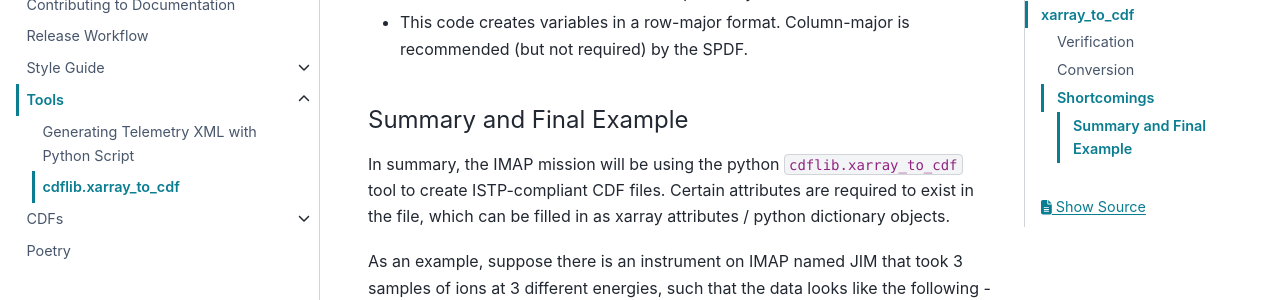
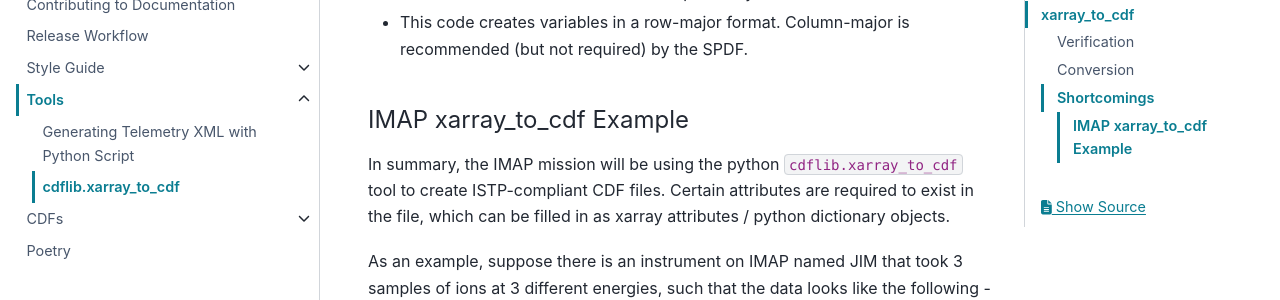
Before and after one commit to IMAP-Science-Operations-Center/imap_processing, a Sphinx documentation site: the page built from docs/source/development/tools/xarray_to_cdf.rst, in a window 1280 px wide and 900 px high, scrolled down 2764 px. Shown: the part 155-455 px from the top of the window. Built offline with Sphinx 7.4.7 and the PyData theme 0.15.4, drawn with Linux system fonts in a browser that asks for light colours.

Commit message:
Adding more links to different sections

```diff
--- a/docs/source/development/CDFs/cdf_requirements.rst
+++ b/docs/source/development/CDFs/cdf_requirements.rst
@@ -5,6 +5,8 @@
 The following page describes the necessary contents inside of a CDF file generated for the IMAP mission.
 
 For a more general introduction to CDF files, see :ref:`CDF Introduction`.
+
+For sample code that will generate a file that matches the below guidelines, see :ref:`IMAP xarray_to_cdf Example`
 
 ******************************
 Global Attributes
@@ -15,7 +17,6 @@
 Global attributes that have been identified for use with IMAP data products are listed below. Additional Global attributes can be defined but they must start with a letter and can otherwise contain letters, numbers and the underscore character (no other special characters allowed). Note that CDF attributes are case-sensitive and must exactly follow what is shown here.
 
 ISTP Compliant Global Attributes are listed here: `https://spdf.gsfc.nasa.gov/istp_guide/gattributes.html <https://spdf.gsfc.nasa.gov/istp_guide/gattributes.html>`_, and notes about how they are used on IMAP are below -
-
 
 Data_type
 ==========
--- a/docs/source/development/tools/xarray_to_cdf.rst
+++ b/docs/source/development/tools/xarray_to_cdf.rst
@@ -78,9 +78,9 @@
 * This function does not put the "Epoch" variable as the first thing in the file, which was recommended (but not required) by the SPDF
 * This code creates variables in a row-major format.  Column-major is recommended (but not required) by the SPDF.
 
-******************************
-Summary and Final Example
-******************************
+***************************
+IMAP xarray_to_cdf Example
+***************************
 
 In summary, the IMAP mission will be using the python ``cdflib.xarray_to_cdf`` tool to create ISTP-compliant CDF files.  Certain attributes are required to exist in the file, which can be filled in as xarray attributes / python dictionary objects.
 
```
